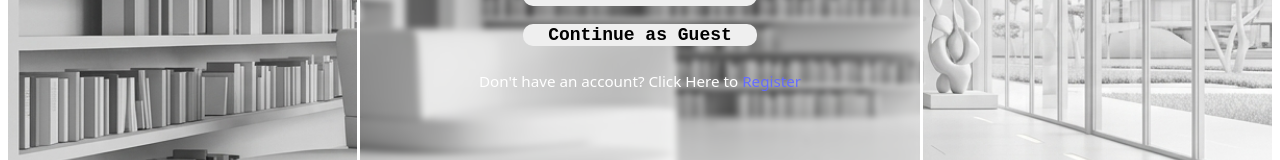
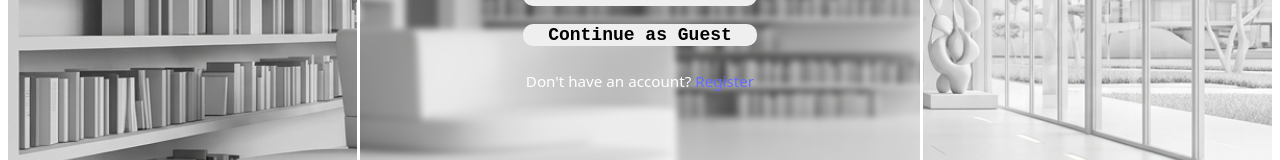
Before and after one commit to Omkar-Barkale/Find-Anything, a React (Vite) app in the folder frontend/: page /login in a window 1280 px wide. Shown: the part 488-648 px from the top of the page. Built offline with nearby package versions, Linux system fonts and the light colour scheme.

Commit message:
adusted login text

```diff
--- a/frontend/src/components/Login.jsx
+++ b/frontend/src/components/Login.jsx
@@ -80,7 +80,7 @@ function Login(){
                     <button className='toMain_btn' type='button'>Continue as Guest</button>
                 </div>
 
-                <p id='registerLink'>Don't have an account? Click Here to <Link to="/register">Register</Link></p>
+                <p id='registerLink'>Don't have an account? <Link to="/register">Register</Link></p>
 
             </form>
         <p>{message}</p>
```
